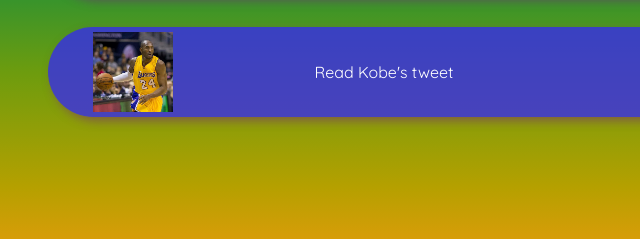
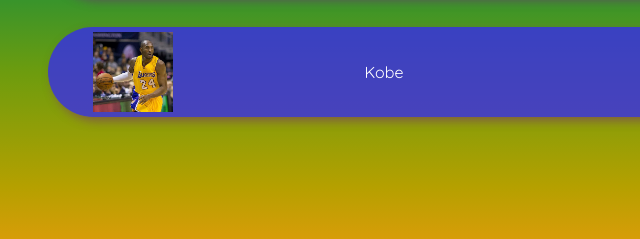
Before and after one commit to rbeau12/link-in-bio, a plain HTML site: page index.html in a window 1280 px wide. Shown: the part 499-738 px from the top of the page, 272-912 px from the left. Drawn offline with Linux system fonts and the light colour scheme.

Commit message:
render check

```diff
--- a/index.html
+++ b/index.html
@@ -97,7 +97,7 @@
           </div>
           <div class="item">
             <img class="thumbnail" src="/Kobe_Bryant_2014.jpg" alt="Kobe">
-            <a class="link-text" target="_blank" href="https://x.com/BallStOfficial/status/1454265725783134208">Read Kobe's tweet</a>
+            <a class="link-text" target="_blank" href="https://pbs.twimg.com/media/FC6W90pUYAEf-58?format=jpg&name=large">Kobe</a>
           </div>
         </div>
       </div>
```
